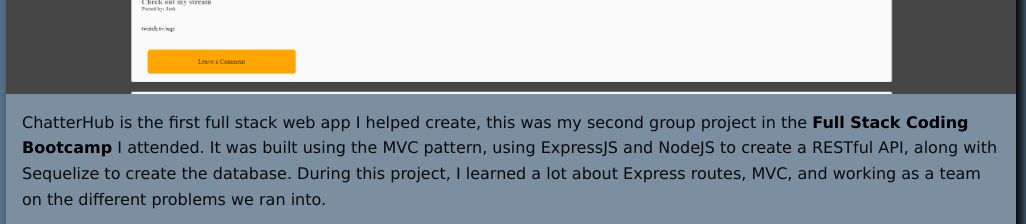
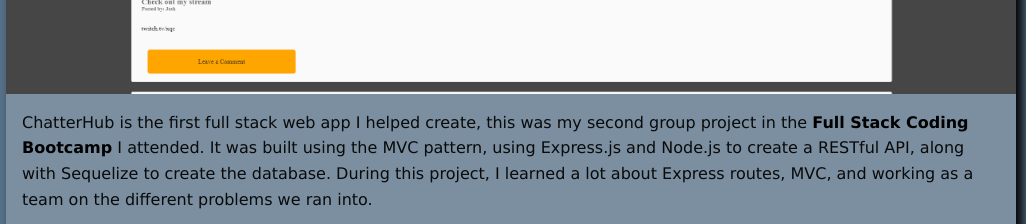
Before and after one commit to Joshvuh/Portfolio-Site, a plain HTML site: page index.html in a window 1280 px wide. Shown: the part 680-904 px from the top of the page, 254-1280 px from the left. Drawn offline with nearby package versions, Linux system fonts and the light colour scheme; a script that the page names is missing.

Commit message:
Updated some wording on project descriptions

```diff
--- a/index.html
+++ b/index.html
@@ -57,7 +57,7 @@
               </div>
               <a href="https://limitless-stream-42645.herokuapp.com/" target="_blank"><img src="./Assets/Images/chatterhub.png"/></a>
               <div class="card-section">
-                <p>ChatterHub is the first full stack web app I helped create, this was my second group project in the <a href="https://bootcamp.charlotte.edu/coding/" target="_blank">Full Stack Coding Bootcamp</a> I attended. It was built using the MVC pattern, using ExpressJS and NodeJS to create a RESTful API, along with Sequelize to create the database. During this project, I learned a lot about Express routes, MVC, and working as a team on the different problems we ran into.</p>
+                <p>ChatterHub is the first full stack web app I helped create, this was my second group project in the <a href="https://bootcamp.charlotte.edu/coding/" target="_blank">Full Stack Coding Bootcamp</a> I attended. It was built using the MVC pattern, using Express.js and Node.js to create a RESTful API, along with Sequelize to create the database. During this project, I learned a lot about Express routes, MVC, and working as a team on the different problems we ran into.</p>
                 <a href="https://github.com/Joshvuh/ChatterHub" target="_blank"><i class="fa-brands fa-github"></i> Github Repo</a>
               </div>
             </div>
```
